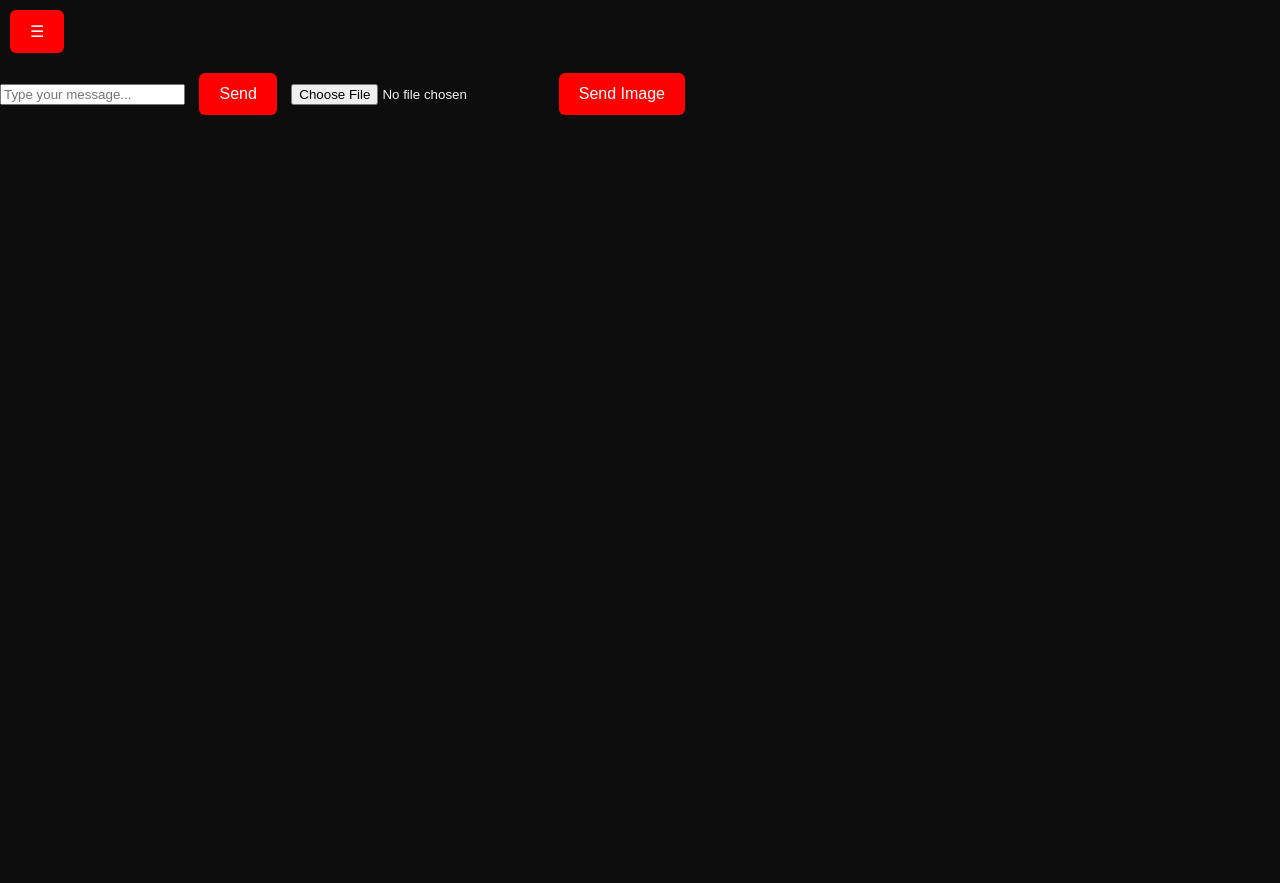
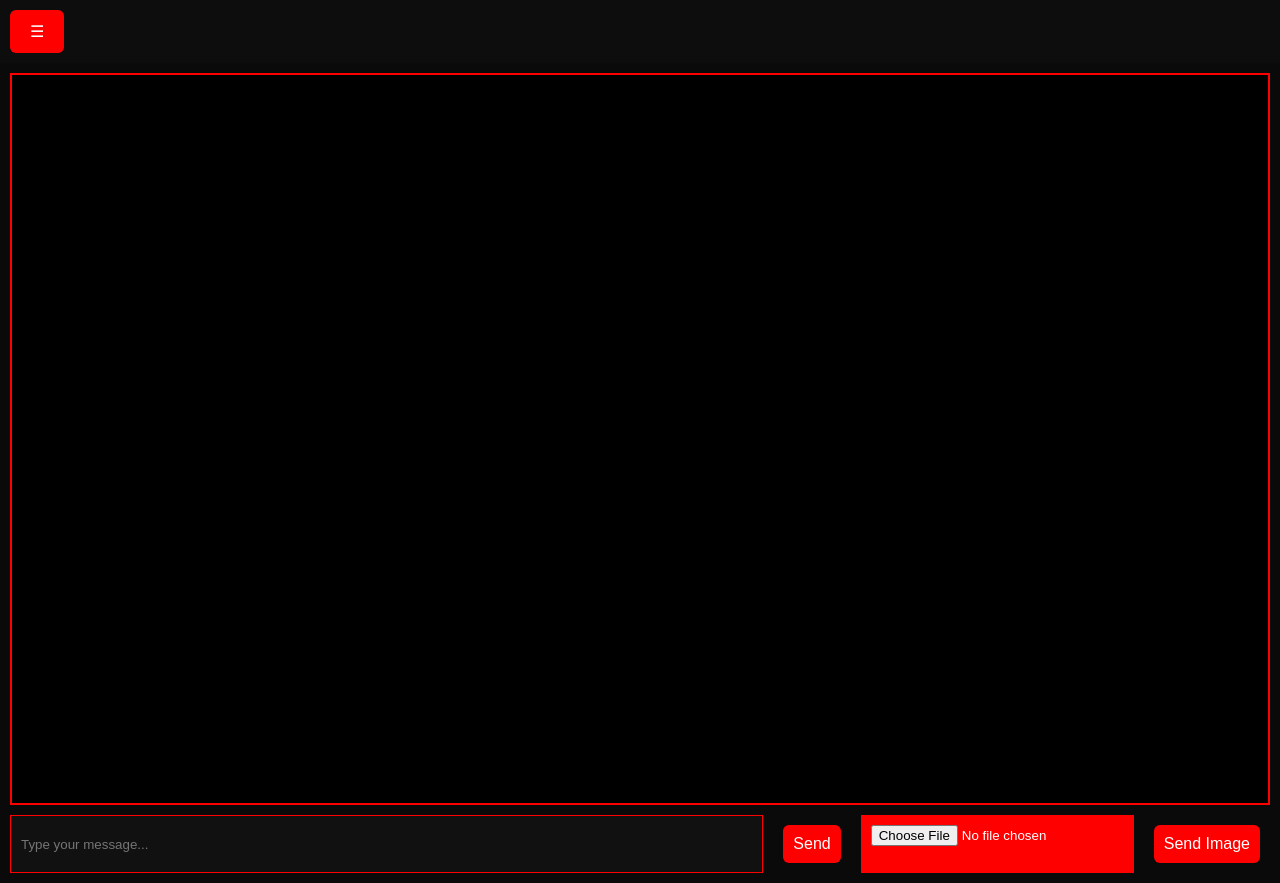
Before and after one commit to x12fr/sharcord, a website: page public/chat.html in a window 1280 px wide. Before the commit the page ends 800 px from the top, so only its background shows below. Drawn offline with nearby package versions, Linux system fonts and the light colour scheme; no server answers.

Commit message:
Update style.css

```diff
--- a/public/style.css
+++ b/public/style.css
@@ -145,3 +145,40 @@ body, html {
     max-width: 90%;
     max-height: 90%;
 }
+#chat-container {
+    display: flex;
+    flex-direction: column;
+    height: 100vh;
+    padding: 10px;
+    background-color: #0a0a0a;
+}
+
+#chat-box {
+    flex: 1;
+    background-color: black;
+    border: 2px solid red;
+    overflow-y: auto;
+    padding: 10px;
+    margin-bottom: 10px;
+}
+
+#chat-input {
+    display: flex;
+    gap: 10px;
+}
+
+#chat-input input[type="text"] {
+    flex: 1;
+    padding: 10px;
+    background-color: #111;
+    color: white;
+    border: 1px solid red;
+}
+
+#chat-input button, #chat-input input[type="file"] {
+    background-color: red;
+    color: white;
+    border: none;
+    padding: 10px;
+    cursor: pointer;
+}
```
